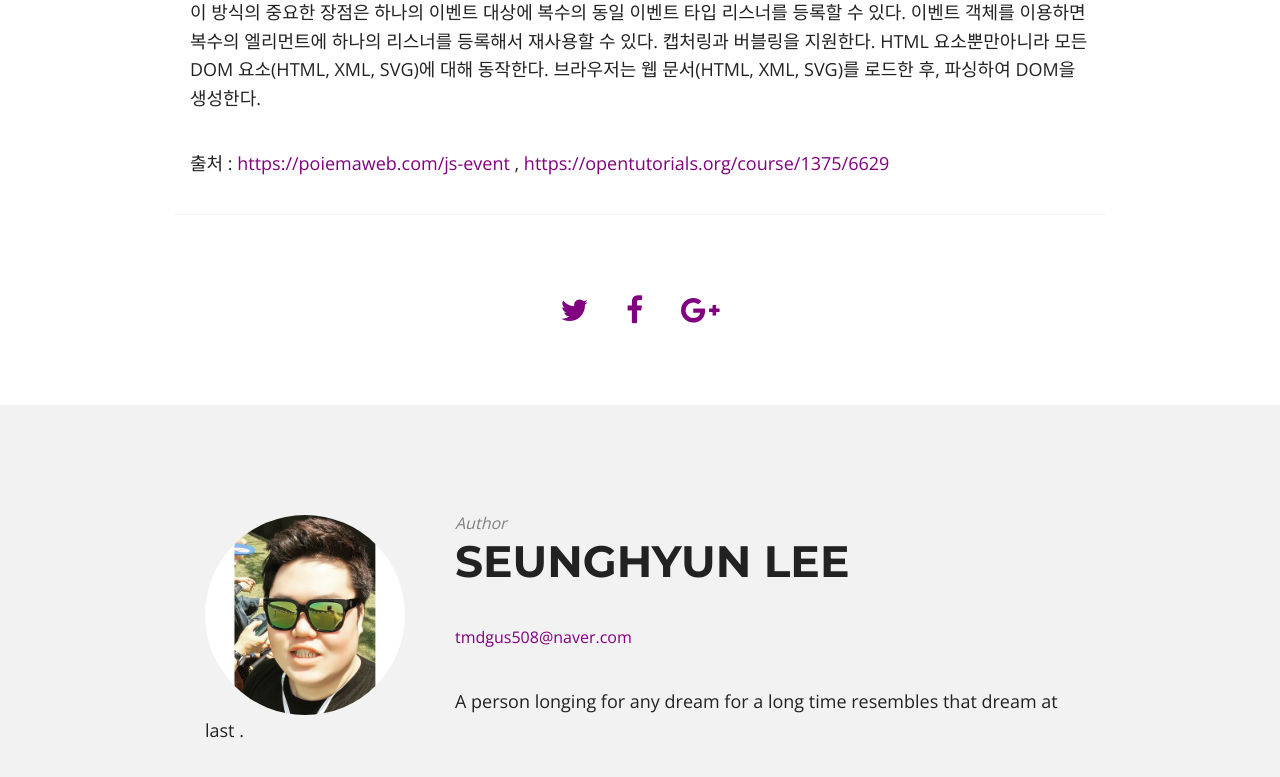
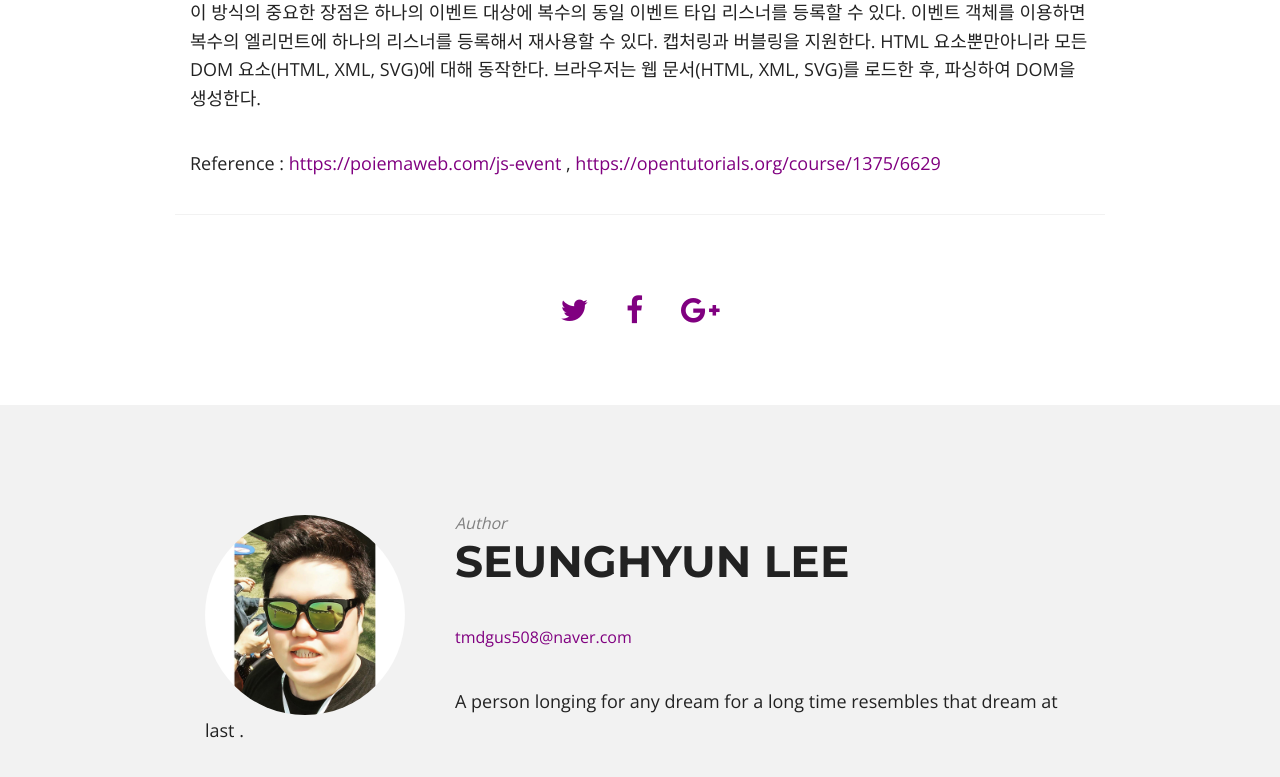
Before and after one commit to lsh58/lsh58.github.io, a Jekyll site: the page built from _posts/2020-02-23-JS_이벤트01_개념 및 등록방법.md, in a window 1280 px wide and 900 px high, scrolled down 2689 px, cut to the strip 109-886 px from the top of the window. Built offline with Jekyll 4.4.1, drawn with Linux system fonts in a browser that asks for light colours; nearby versions of some CDN libraries; comment, search, counter and statistics services are not loaded.

Commit message:
Update 2020-02-23-JS_이벤트01_개념 및 등록방법.md

```diff
--- a/_posts/2020-02-23-JS_이벤트01_개념 및 등록방법.md
+++ b/_posts/2020-02-23-JS_이벤트01_개념 및 등록방법.md
@@ -60,4 +60,4 @@ HTML 요소뿐만아니라 모든 DOM 요소(HTML, XML, SVG)에 대해 동작한
 
 
 
-출처 : <https://poiemaweb.com/js-event> , <https://opentutorials.org/course/1375/6629>
+Reference : <https://poiemaweb.com/js-event> , <https://opentutorials.org/course/1375/6629>
```
